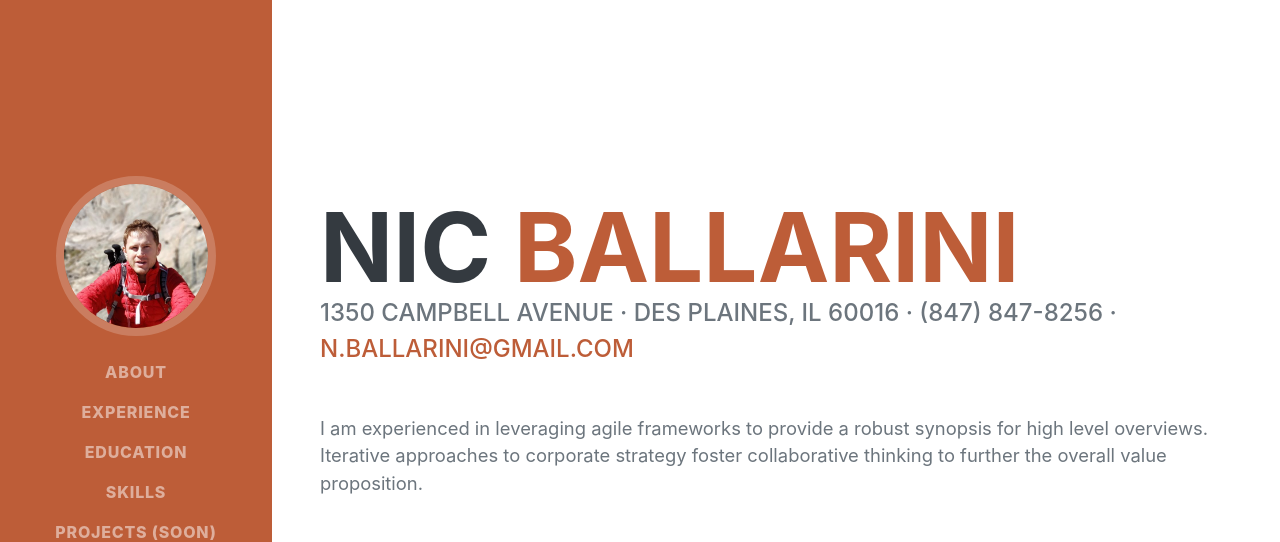
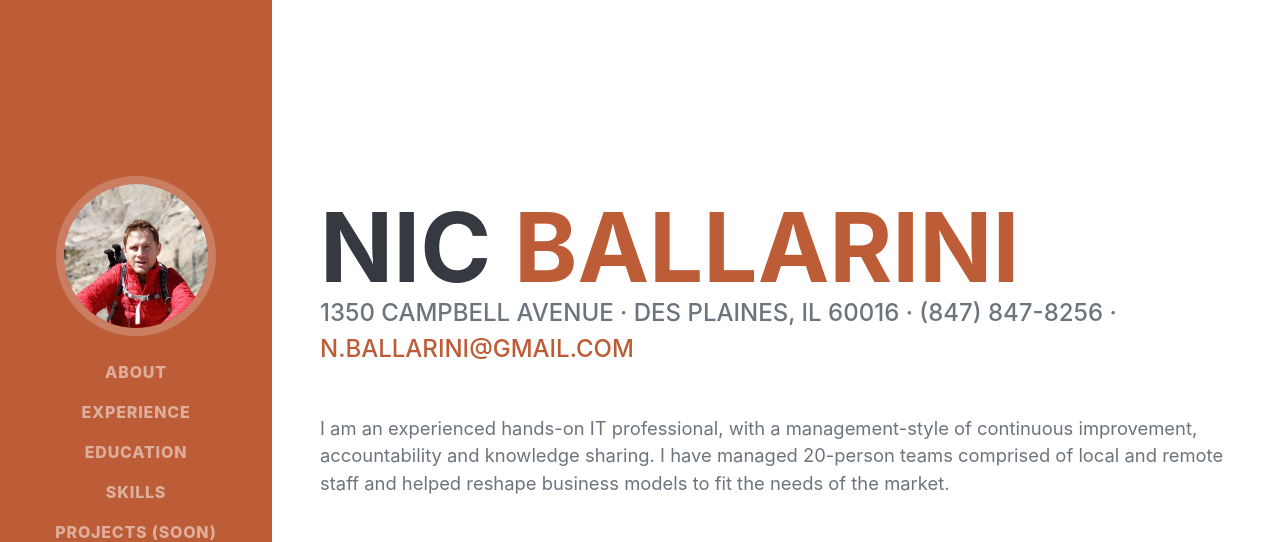
Before and after one commit to nicballarini/nicballarini.github.io, a plain HTML site: page index.html in a window 1280 px wide. Shown: the top 542 px of the page. Drawn offline with nearby package versions, Linux system fonts and the light colour scheme; a web font is replaced by a local one.

Commit message:
updated summary

```diff
--- a/index.html
+++ b/index.html
@@ -41,7 +41,7 @@
                 <div class="resume-section-content">
                     <h1 class="mb-0">Nic <span class="text-primary">Ballarini</span></h1>
                     <div class="subheading mb-5">1350 Campbell Avenue · Des Plaines, IL 60016 · (847) 847-8256 · <a href="mailto:name@email.com">n.ballarini@gmail.com</a></div>
-                    <p class="lead mb-5">I am experienced in leveraging agile frameworks to provide a robust synopsis for high level overviews. Iterative approaches to corporate strategy foster collaborative thinking to further the overall value proposition.</p>
+                    <p class="lead mb-5">I am an experienced hands-on IT professional, with a management-style of continuous improvement, accountability and knowledge sharing. I have managed 20-person teams comprised of local and remote staff and helped reshape business models to fit the needs of the market.</p>
                     <div class="social-icons">
                         <a class="social-icon" href="https://www.linkedin.com/in/nicballarini/"><i class="fab fa-linkedin-in"></i></a><a class="social-icon" href="https://github.com/nicballarini"><i class="fab fa-github"></i></a><!--<a class="social-icon" href="#"><i class="fab fa-twitter"></i></a><a class="social-icon" href="#"><i class="fab fa-facebook-f"></i></a>-->
                     </div>
```
